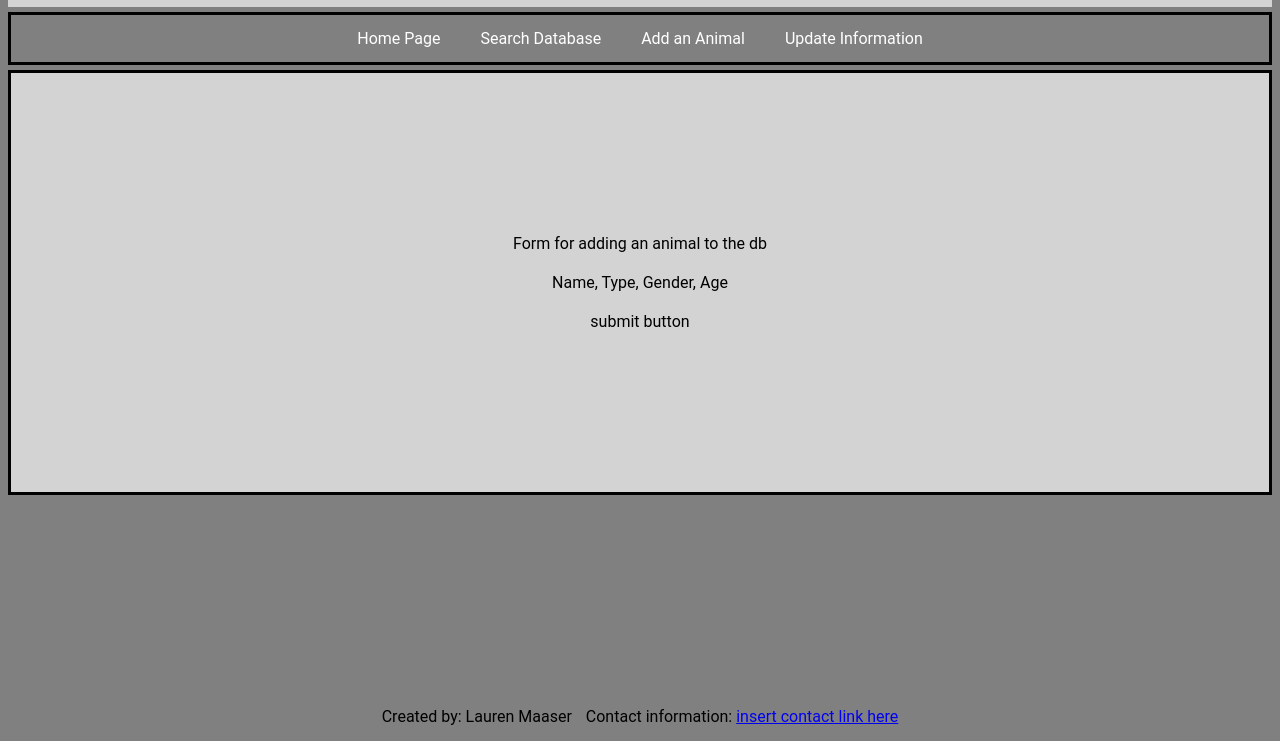
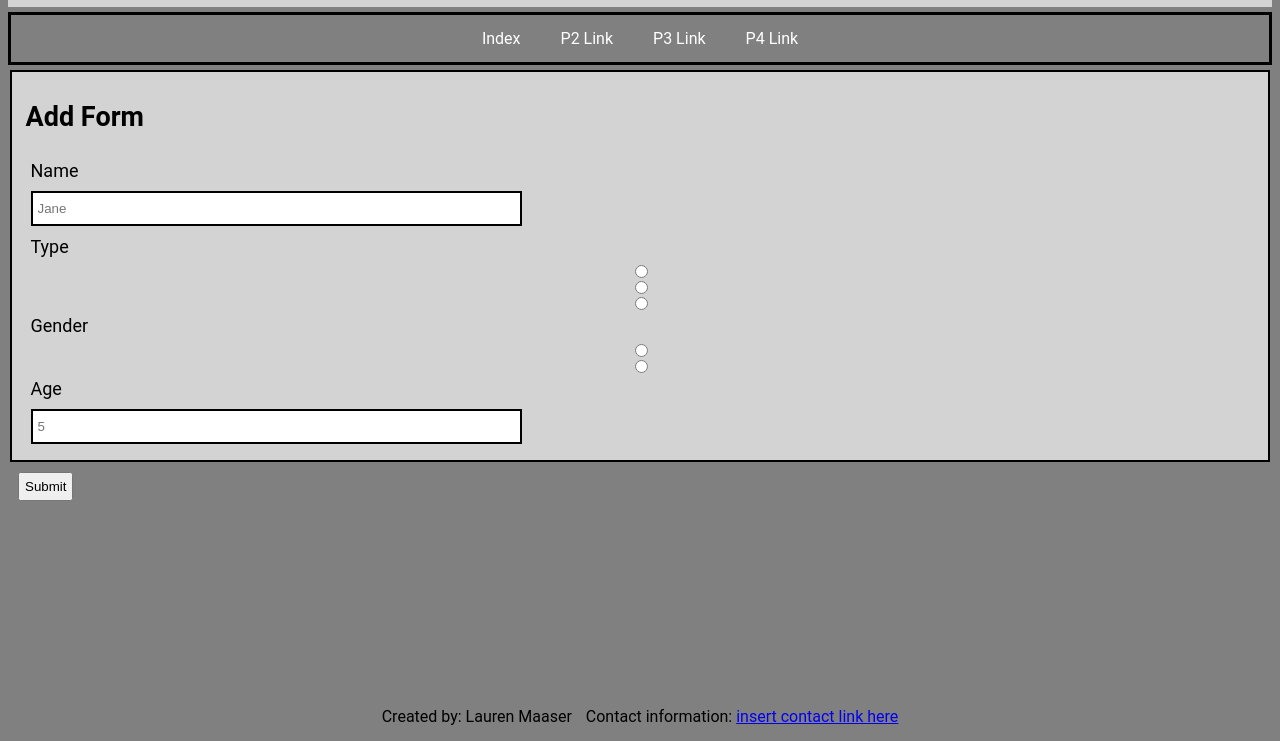
Before and after one commit to Lmcmaaser/find-a-pet-wireframe2, a plain HTML site: page Add.html in a window 1280 px wide. Shown: the part 59-800 px from the top of the page. Drawn offline with Linux system fonts and the light colour scheme.

Commit message:
form layout

```diff
--- a/Add.css
+++ b/Add.css
@@ -50,14 +50,35 @@ li {
   margin-right: 10px;
 }
 
-.content {
+fieldset {
   display: flex;
   flex-direction: column;
-  align-items: center;
-  justify-content: center;
-  height: 425px;
-  border: 3px solid black;
+  font-size: 18px;
   background-color: lightgrey;
+  margin-left: 2px;
+  margin-right: 2px;
+  padding-top: 0.35em;
+  padding-bottom: 0.625em;
+  padding-left: 0.75em;
+  padding-right: 0.75em;
+  border: 2px solid black;
+}
+
+label {
+  margin: 5px;
+}
+
+input[type=text] {
+  margin: 5px;
+  padding: 5px;
+  width: 40%;
+  height: 35px;
+  border: 2px solid black;
+}
+
+button {
+  margin: 10px;
+  padding: 5px;
 }
 
 footer {
@@ -75,3 +96,27 @@ p {
   display: inline-block;
   margin: 10px 5px;
 }
+
+@media screen and (min-width: 460px) {
+
+  h1, h3 {
+    margin: 10px;
+    color: black;
+    text-align: right;
+  }
+
+  footer {
+    position: fixed;
+    left: 0;
+    bottom: 0;
+    width: 100%;
+    padding: 5px;
+    background-color: grey;
+    text-align: center;
+  }
+
+  p {
+    display: inline-block;
+    margin: 5px;
+  }
+}
--- a/Add.html
+++ b/Add.html
@@ -1,9 +1,10 @@
 <!DOCTYPE html>
-<html>
+<html lang="en">
   <head>
     <meta charset="utf-8">
     <meta class="viewport" content="width=device-width">
     <title>FindAPet</title>
+    <meta name="description" type="Page 2 of the wireframe for the app FindAPet">
     <link href="Add.css" rel="stylesheet" type="text/css" />
   </head>
   <body>
@@ -15,24 +16,38 @@
       <nav>
         <ul class='nav-list'>
           <li>
-            Home Page
+            Index
           </li>
           <li>
-            Search Database
+            P2 Link
           </li>
           <li>
-            Add an Animal
+            P3 Link
           </li>
           <li>
-            Update Information
+            P4 Link
           </li>
         </ul>
       </nav>
-      <div class='content'>
-        <p>Form for adding an animal to the db</p>
-        <p>Name, Type, Gender, Age</p>
-        <p>submit button</p>
-      </div>
+        <form class="form-group">
+          <fieldset>
+            <h2>Add Form</h2>
+            <label>Name</label>
+            <input type="text" placeholder="Jane"/>
+            <label>Type</label>
+              <input type="radio"/>
+              <input type="radio"/>
+              <input type="radio"/>
+            <label>Gender</label>
+              <input type="radio"/>
+              <input type="radio"/>
+            <label>Age</label>
+            <input type="text" placeholder="5"/>
+          </fieldset>
+          <div>
+            <button>Submit</button>
+          </div>
+        </form>
     </main>
     <footer>
       <p>Created by: Lauren Maaser</p>
```
Also changed, not shown: index.html (+1 -1 lines).
